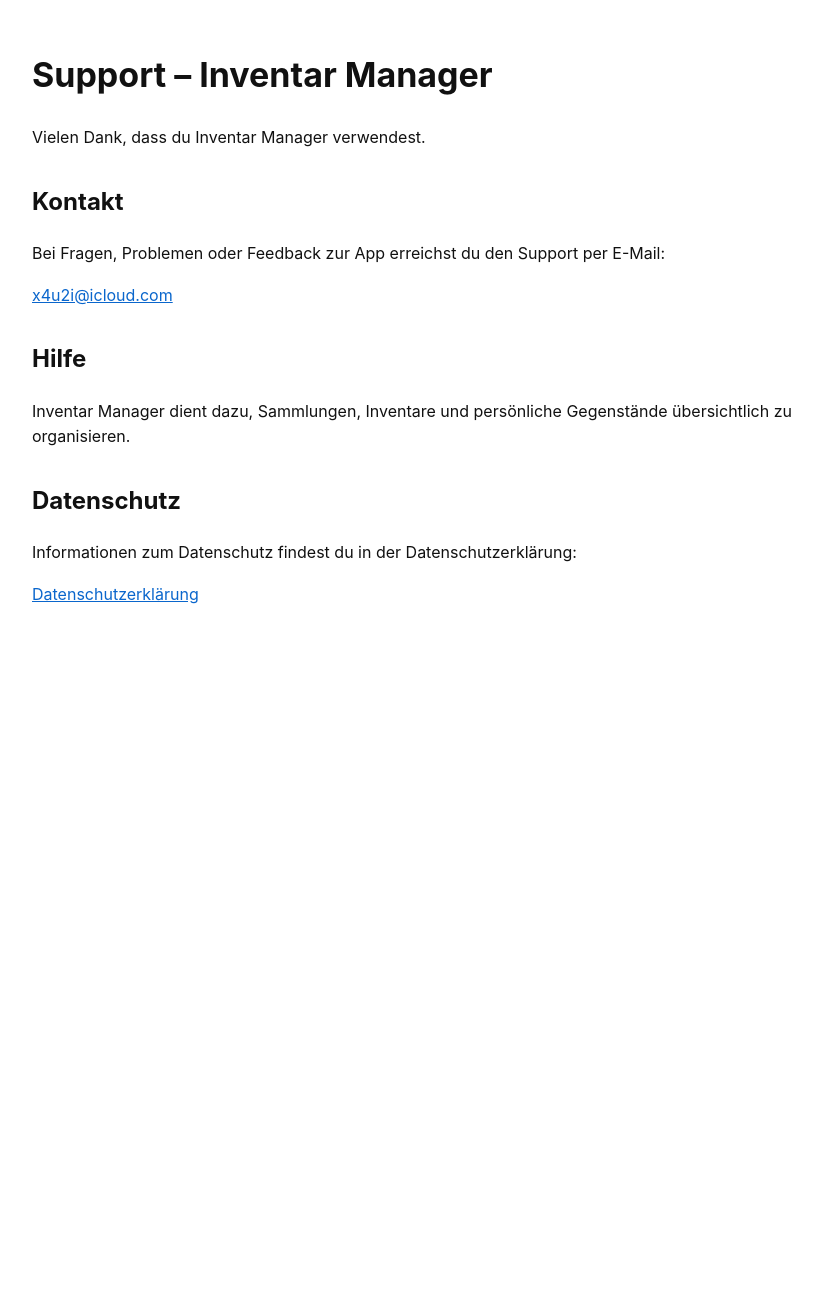
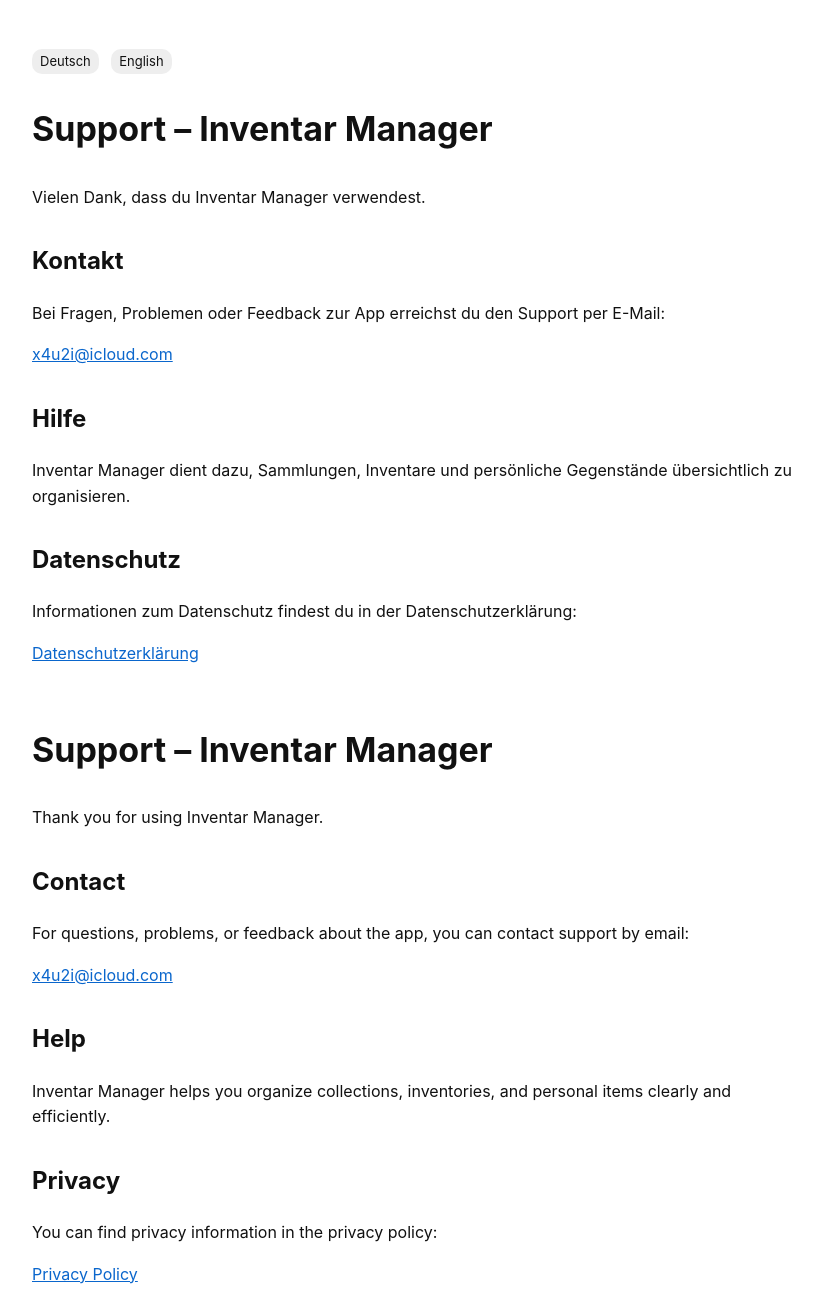
Before and after one commit to toja-apps/inventar-manager, a plain HTML site: page support.html in a window 1280 px wide. Shown: the whole page, without its empty margins (228-1050 px from the left). Before the commit the page ends 800 px from the top, so only its background shows below. Drawn offline with Linux system fonts and the light colour scheme.

Commit message:
Update support.html

```diff
--- a/support.html
+++ b/support.html
@@ -9,9 +9,18 @@
     h1 { font-size: 34px; }
     h2 { margin-top: 32px; }
     a { color: #0a66cc; }
+    .lang { margin-bottom: 28px; }
+    .lang a { display: inline-block; margin-right: 8px; padding: 2px 8px; border-radius: 10px; background: #eee; color: #111; text-decoration: none; font-size: 13px; }
+    section { margin-bottom: 56px; }
   </style>
 </head>
 <body>
+  <div class="lang">
+    <a href="#de">Deutsch</a>
+    <a href="#en">English</a>
+  </div>
+
+  <section id="de">
     <h1>Support – Inventar Manager</h1>
 
     <p>Vielen Dank, dass du Inventar Manager verwendest.</p>
@@ -26,5 +35,23 @@
     <h2>Datenschutz</h2>
     <p>Informationen zum Datenschutz findest du in der Datenschutzerklärung:</p>
     <p><a href="https://toja-apps.github.io/inventar-manager/">Datenschutzerklärung</a></p>
+  </section>
+
+  <section id="en">
+    <h1>Support – Inventar Manager</h1>
+
+    <p>Thank you for using Inventar Manager.</p>
+
+    <h2>Contact</h2>
+    <p>For questions, problems, or feedback about the app, you can contact support by email:</p>
+    <p><a href="mailto:x4u2i@icloud.com">x4u2i@icloud.com</a></p>
+
+    <h2>Help</h2>
+    <p>Inventar Manager helps you organize collections, inventories, and personal items clearly and efficiently.</p>
+
+    <h2>Privacy</h2>
+    <p>You can find privacy information in the privacy policy:</p>
+    <p><a href="https://toja-apps.github.io/inventar-manager/">Privacy Policy</a></p>
+  </section>
 </body>
 </html>
```
Lines whose indentation alone changed are shown as unchanged.
